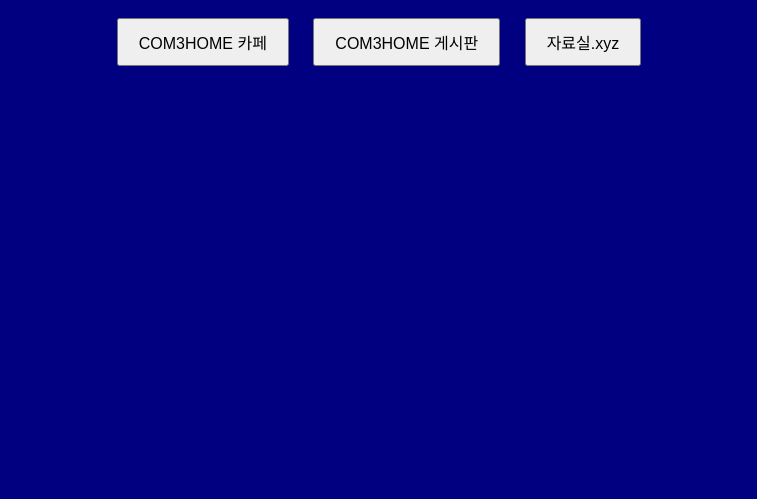
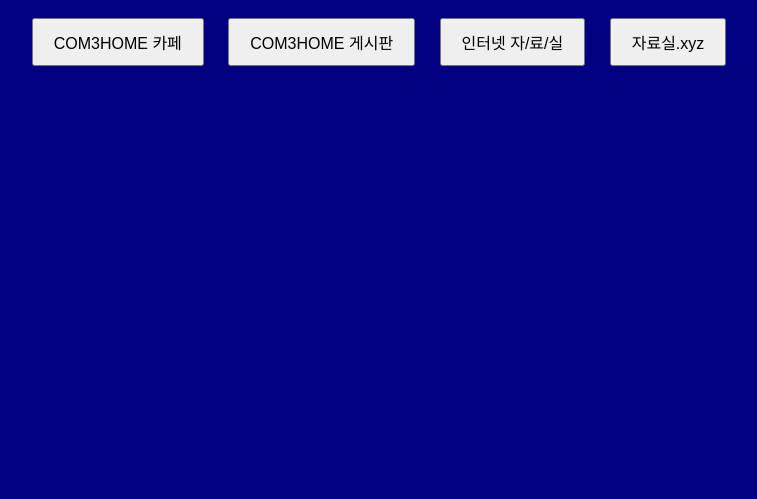
Before and after one commit to l22jay/com3home, a plain HTML site: page index.html in a window 1280 px wide. Shown: the part 301-800 px from the top of the page, without its empty margins (261-1018 px from the left). Drawn offline with Linux system fonts and the light colour scheme.

Commit message:
Update index.html

```diff
--- a/index.html
+++ b/index.html
@@ -49,6 +49,7 @@
     <div class="button-container">
       <button onclick="window.location.href='https://cafe.naver.com/com3home'">COM3HOME 카페</button>
       <button onclick="window.location.href='https://bbs.com3home.kro.kr'">COM3HOME 게시판</button>
+      <button onclick="window.location.href='https://com3home.free.nf'">인터넷 자/료/실</button>
       <button onclick="window.location.href='https://www.자료실.xyz'">자료실.xyz</button>
     </div>
   </div>
```
